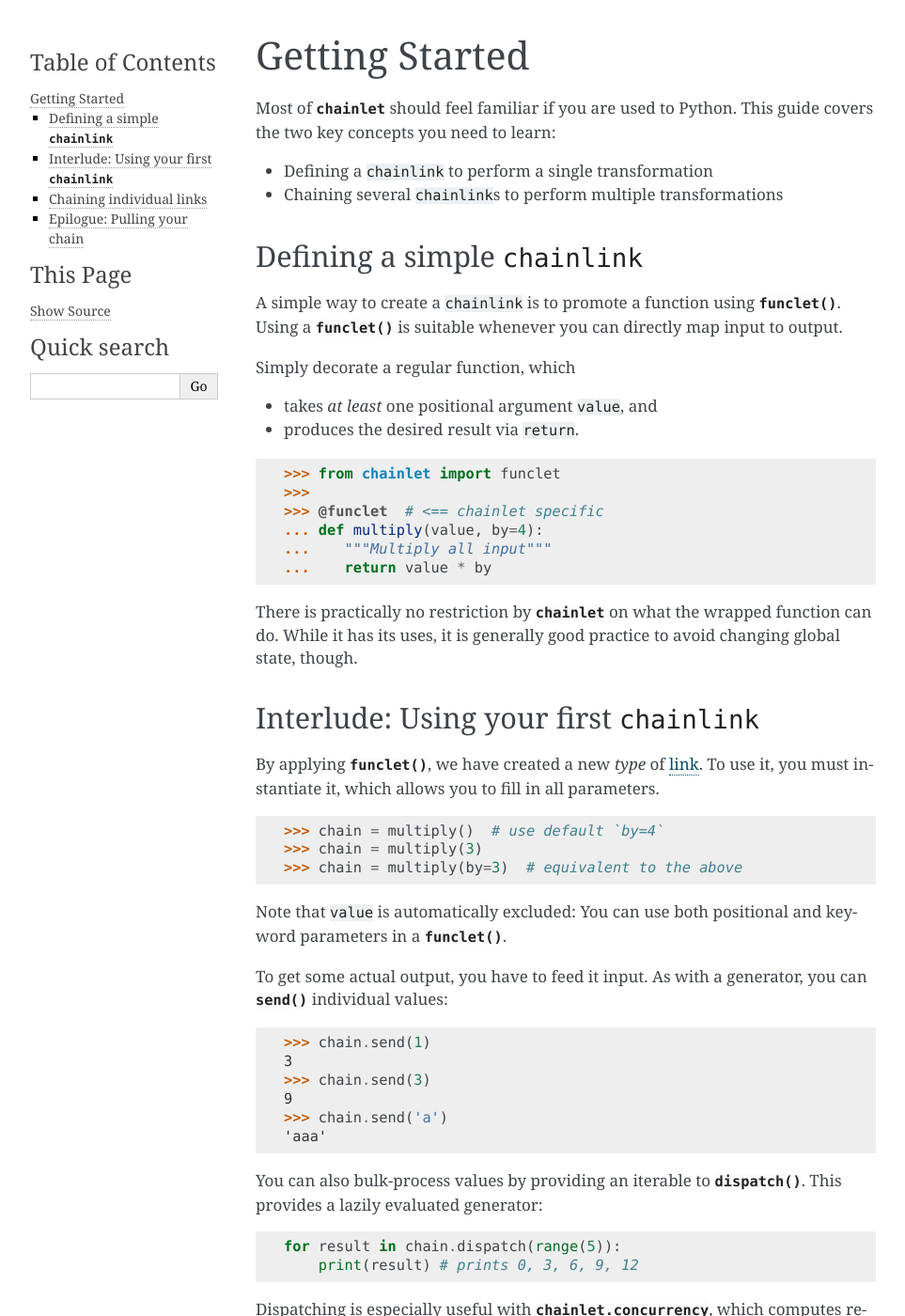
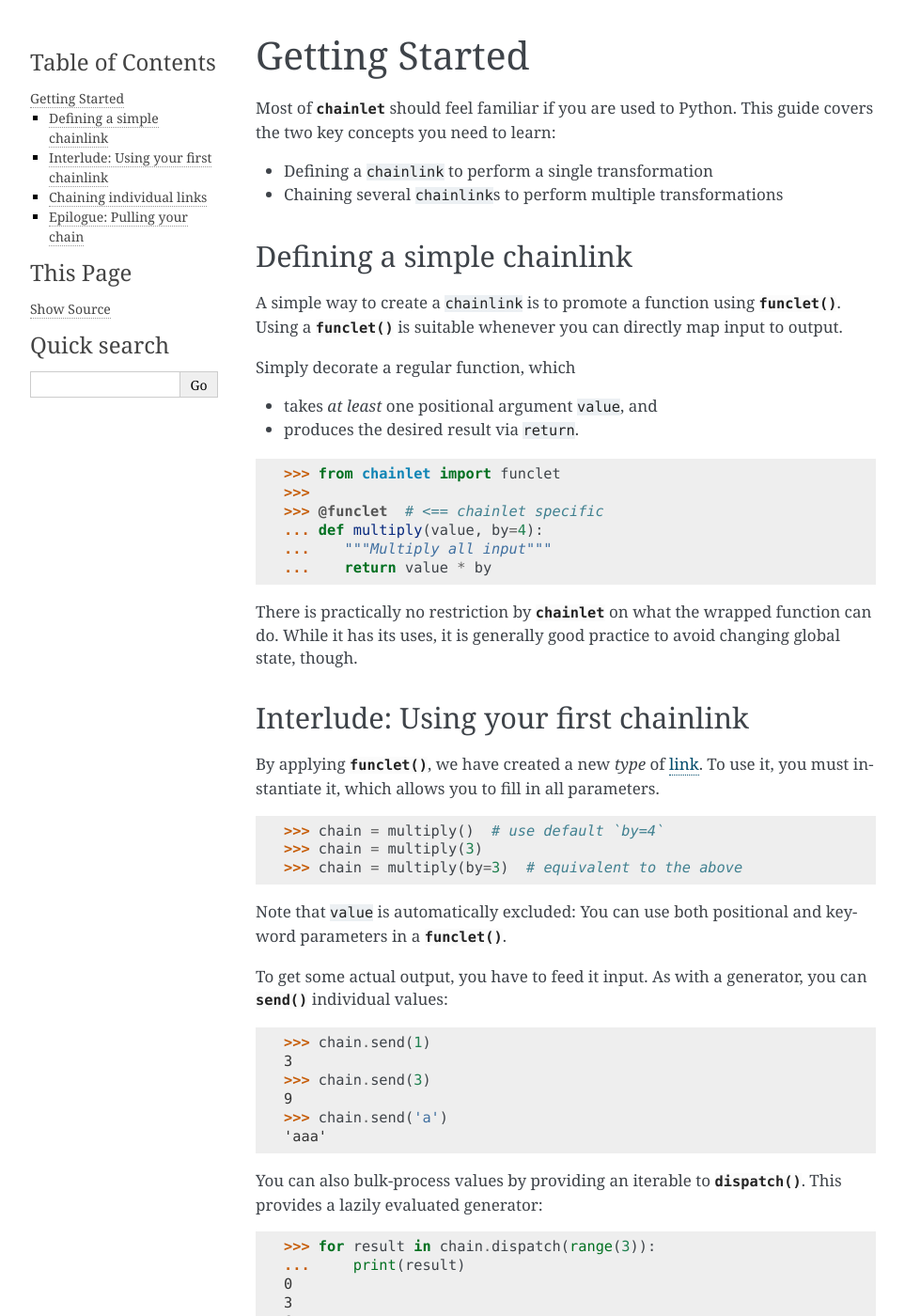
Before and after one commit to maxfischer2781/chainlet, a Sphinx documentation site: the page built from docs/source/tutorial/intro.rst, in a window 1280 px wide and 1400 px high. Shown: the whole window at 94% size, without its empty margins (148-1111 px from the left). Built offline with Sphinx 7.4.7, drawn with Linux system fonts in a browser that asks for light colours; formulas are drawn with MathJax 3; some of the changed text lies outside the part shown.

Commit message:
docs updgrade

```diff
--- a/docs/source/spec_main.rst
+++ b/docs/source/spec_main.rst
@@ -1,5 +1,7 @@
-Technical Aspects of ``chainlet``
-=================================
+Technical Aspects of chainlet
+=============================
+
+This section covers the technical specifications and background of :py:mod:`chainlet`.
 
 .. toctree::
     :maxdepth: 2
--- a/docs/source/tutorial/intro.rst
+++ b/docs/source/tutorial/intro.rst
@@ -7,8 +7,8 @@ This guide covers the two key concepts you need to learn:
 - Defining a ``chainlink`` to perform a single transformation
 - Chaining several ``chainlink``\ s to perform multiple transformations
 
-Defining a simple ``chainlink``
--------------------------------
+Defining a simple chainlink
+---------------------------
 
 A simple way to create a ``chainlink`` is to promote a function using :py:func:`~chainlet.funclet`.
 Using a :py:func:`~chainlet.funclet` is suitable whenever you can directly map input to output.
@@ -30,8 +30,8 @@ Simply decorate a regular function, which
 There is practically no restriction by :py:mod:`chainlet` on what the wrapped function can do.
 While it has its uses, it is generally good practice to avoid changing global state, though.
 
-Interlude: Using your first ``chainlink``
------------------------------------------
+Interlude: Using your first chainlink
+-------------------------------------
 
 By applying :py:func:`~chainlet.funclet`, we have created a new *type* of :py:term:`link`.
 To use it, you must instantiate it, which allows you to fill in all parameters.
@@ -62,8 +62,11 @@ This provides a lazily evaluated generator:
 
 .. code:: python
 
-    for result in chain.dispatch(range(5)):
-        print(result) # prints 0, 3, 6, 9, 12
+    >>> for result in chain.dispatch(range(3)):
+    ...     print(result)
+    0
+    3
+    6
 
 Dispatching is especially useful with :py:mod:`chainlet.concurrency`, which computes results in parallel.
 
--- a/docs/source/tutorial_main.rst
+++ b/docs/source/tutorial_main.rst
@@ -1,5 +1,7 @@
-Practical Introduction to using ``chainlet``
-============================================
+Practical Introduction to using chainlet
+========================================
+
+This section provides the main manual and tutorials of :py:mod:`chainlet`.
 
 .. toctree::
     :maxdepth: 2
```
Also changed, not shown: other parts of docs/source/tutorial/intro.rst (+2 -2 lines).
